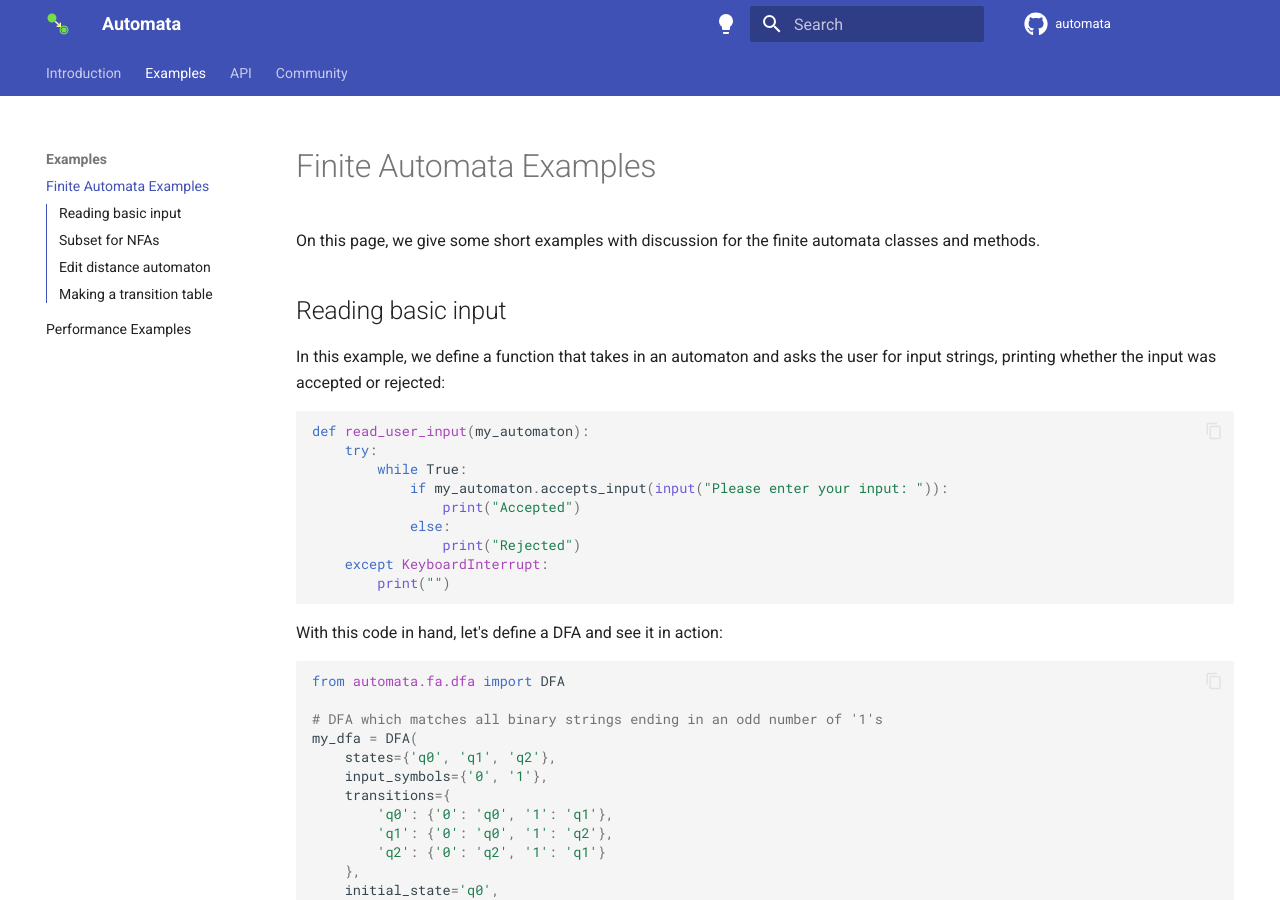
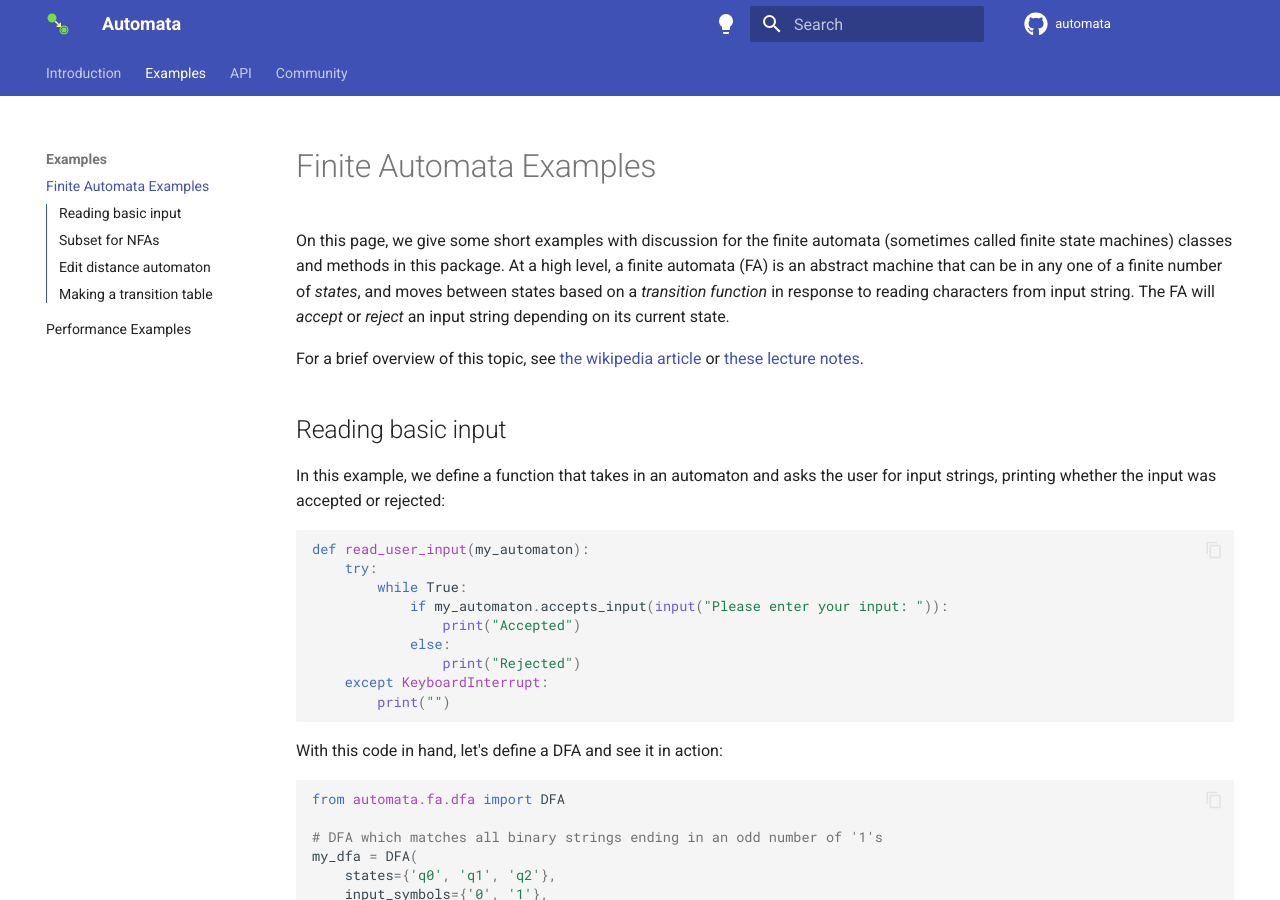
Before and after one commit to caleb531/automata, an MkDocs documentation site: the page built from docs/examples/fa-examples.md, in a window 1280 px wide and 900 px high. Built offline with MkDocs 1.6.1 and Material for MkDocs 9.7.7, drawn with Linux system fonts in a browser that asks for light colours; comment, search, counter and statistics services are not loaded.

Commit message:
Added links and more discussion

```diff
--- a/docs/examples/fa-examples.md
+++ b/docs/examples/fa-examples.md
@@ -1,7 +1,18 @@
 # Finite Automata Examples
 
 On this page, we give some short examples with discussion for the finite
-automata classes and methods.
+automata (sometimes called finite state machines) classes and methods in
+this package. At a high level, a finite automata (FA) is an abstract
+machine that can be in any one of a finite number of _states_, and
+moves between states based on a _transition function_ in response to
+reading characters from input string. The FA will _accept_ or _reject_ an
+input string depending on its current state.
+
+For a brief overview of this topic, see [the wikipedia article][wikipedia-article]
+or [these lecture notes][lecture-notes].
+
+[wikipedia-article]: https://en.wikipedia.org/wiki/Finite-state_machine
+[lecture-notes]: https://jeffe.cs.illinois.edu/teaching/algorithms/#models
 
 ## Reading basic input
 
```
Also changed, not shown: docs/index.md (+6 -0 lines).
